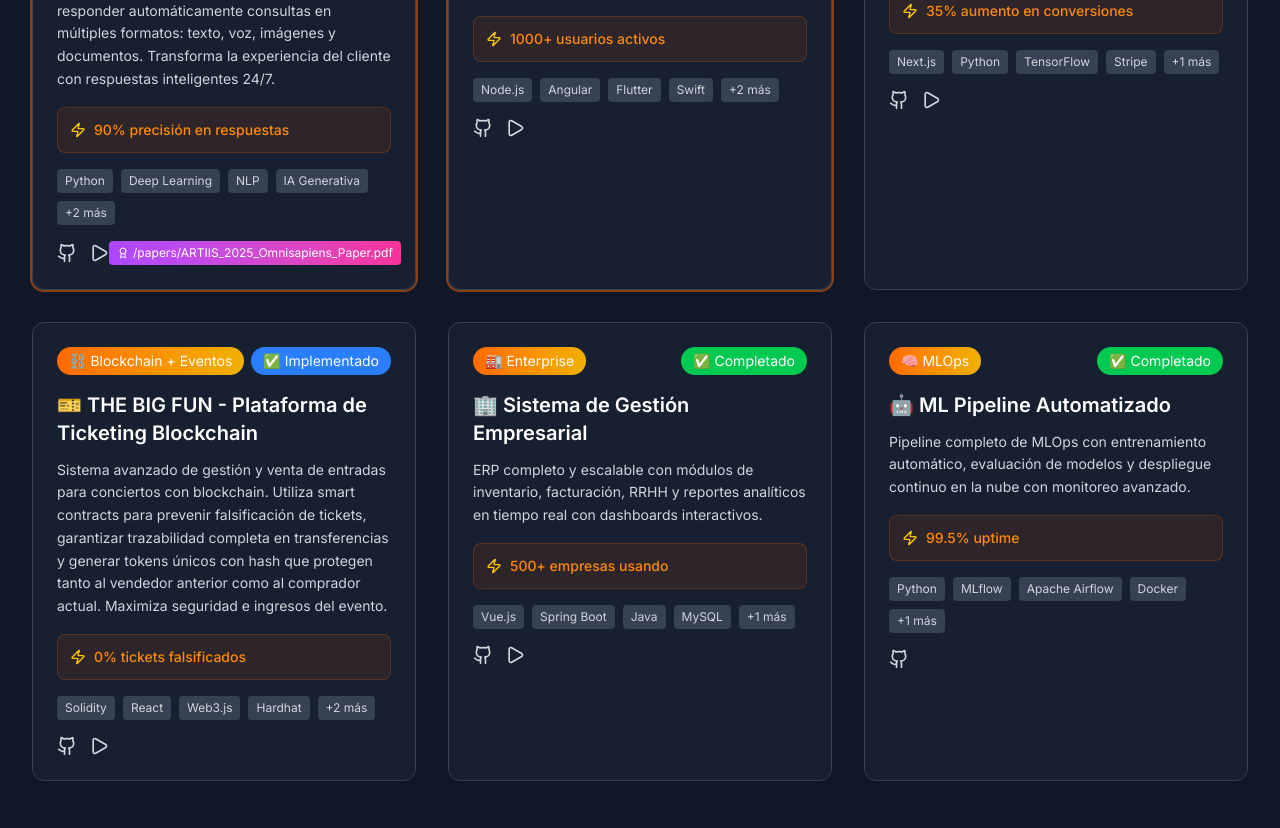
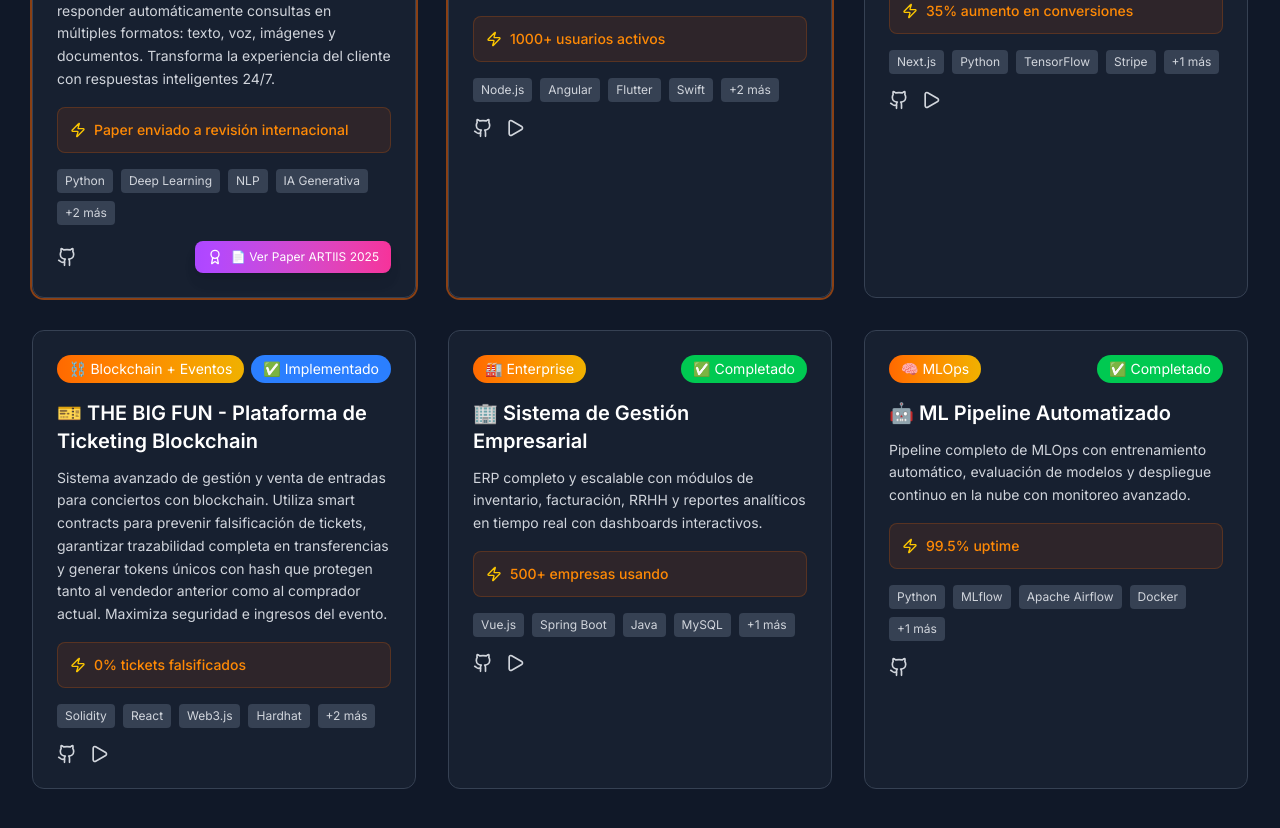
Before and after one commit to JohnPaulMamaniQuispe/my-portfolio, a Next.js app: page / in a window 1280 px wide. Shown: the part 2100-2928 px from the top of the page. Built offline with nearby package versions, Linux system fonts and the light colour scheme.

Commit message:
Make paper downloadable with improved UI

```diff
--- a/app/page.tsx
+++ b/app/page.tsx
@@ -43,10 +43,10 @@ const PROJECTS = [
     status: "🚀 En desarrollo",
     type: "🎓 Tesis/Investigación",
     github: "https://github.com/JohnPaulMamaniQuispe",
-    demo: "https://omnisapiens.netlify.app/",
     paper: "/papers/ARTIIS_2025_Omnisapiens_Paper.pdf",
+    paperTitle: "📄 Ver Paper ARTIIS 2025",
     highlight: true,
-    metrics: "90% precisión en respuestas"
+    metrics: "Paper enviado a revisión internacional"
   },
   {
     title: "🎵 WORBUM - Plataforma Musical Sincronizada",
@@ -511,21 +511,29 @@ const ProjectCard = ({ project }: { project: typeof PROJECTS[0] }) => (
       </div>
       <div className="flex items-center justify-between">
         <div className="flex space-x-3">
-          <a href={project.github} className="text-gray-300 hover:text-orange-400 transition-colors" target="_blank" rel="noopener noreferrer">
+          <a href={project.github} className="text-gray-300 hover:text-orange-400 transition-colors" target="_blank" rel="noopener noreferrer" title="Ver código en GitHub">
             <Github size={20} />
           </a>
           {project.demo && (
-            <a href={project.demo} className="text-gray-300 hover:text-green-400 transition-colors" target="_blank" rel="noopener noreferrer">
+            <a href={project.demo} className="text-gray-300 hover:text-green-400 transition-colors" target="_blank" rel="noopener noreferrer" title="Ver demo en vivo">
               <Play size={20} />
             </a>
           )}
         </div>
-        {project.paper && (
-          <span className="text-xs bg-gradient-to-r from-purple-500 to-pink-500 text-white px-2 py-1 rounded flex items-center space-x-1">
-            <Award className="w-3 h-3" />
-            <span>{project.paper}</span>
-          </span>
-        )}
+        <div className="flex flex-col space-y-2">
+          {project.paper && (
+            <a
+              href={project.paper}
+              target="_blank"
+              rel="noopener noreferrer"
+              className="text-xs bg-gradient-to-r from-purple-500 to-pink-500 text-white px-3 py-2 rounded-lg flex items-center space-x-2 hover:scale-105 transition-transform cursor-pointer shadow-lg hover:shadow-purple-500/25"
+              title="Descargar paper completo"
+            >
+              <Award className="w-4 h-4" />
+              <span>{project.paperTitle || "Ver Paper"}</span>
+            </a>
+          )}
+        </div>
       </div>
     </div>
   </div>
```
